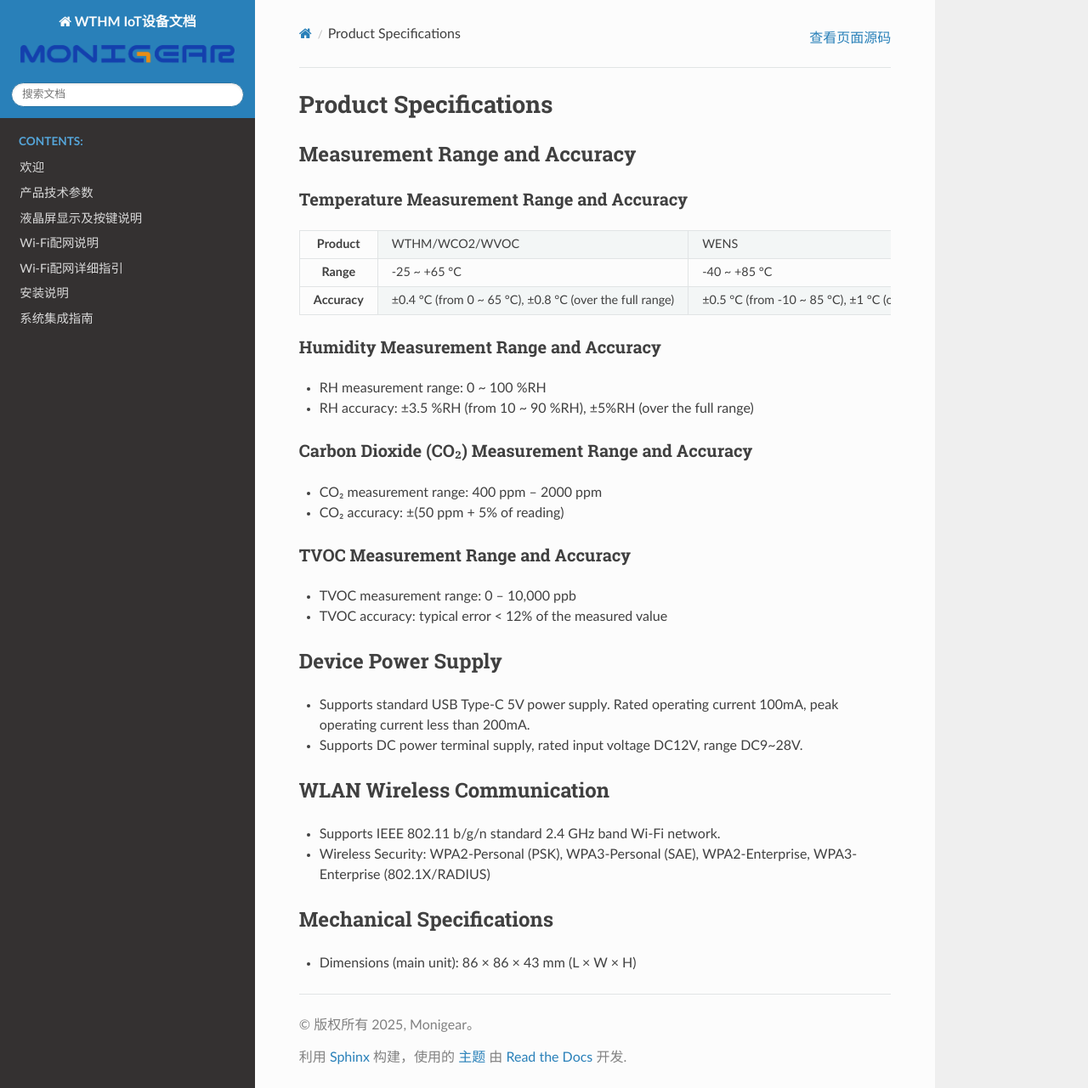
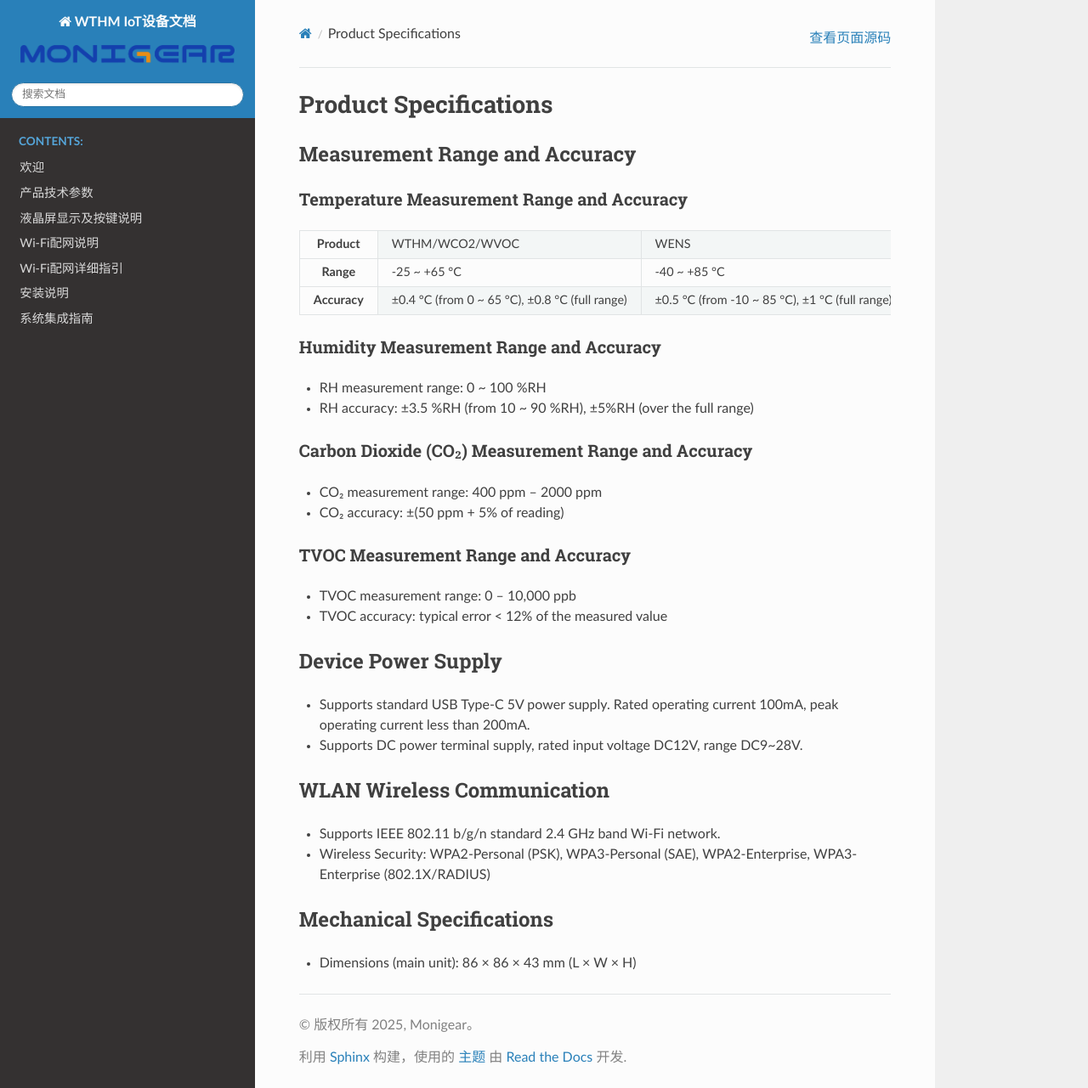
Before and after one commit to laosongbaba/wthm_docs_sphinx, a Sphinx documentation site: the page built from docs/en/product-specs.rst, in a window 1280 px wide and 1281 px high. Shown: the whole window at 85% size. Built offline with Sphinx 7.4.7 and the Read the Docs theme 3.1.0, drawn with Linux system fonts in a browser that asks for light colours.

```diff
--- a/docs/en/main.rst
+++ b/docs/en/main.rst
@@ -1,8 +1,8 @@
 Welcome
 =======
 
-.. figure:: /_static/images/th-with-sensor.png
-   :width: 240
+.. figure:: /_static/images/wthm-wens.png
+   :width: 480
    :alt: WTHM Panel TH
 
 WTHM series IoT devices are Monigear's self-developed environmental monitoring modules. The main model WTHM can monitor temperature and humidity in real-time. Additional models include WCO2 for carbon dioxide monitoring and WVOC for TVOC monitoring.
--- a/docs/en/product-specs.rst
+++ b/docs/en/product-specs.rst
@@ -17,8 +17,8 @@ Temperature Measurement Range and Accuracy
      - -25 ~ +65 °C
      - -40 ~ +85 °C
    * - Accuracy
-     - ±0.4 °C (from 0 ~ 65 °C), ±0.8 °C (over the full range)
-     - ±0.5 °C (from -10 ~ 85 °C), ±1 °C (over the full range)
+     - ±0.4 °C (from 0 ~ 65 °C), ±0.8 °C (full range)
+     - ±0.5 °C (from -10 ~ 85 °C), ±1 °C (full range)
 
 Humidity Measurement Range and Accuracy
 ~~~~~~~~~~~~~~~~~~~~~~~~~~~~~~~~~~~~~~~~
```
Also changed, not shown: docs/_static/images/wthm-wens.png (added).
